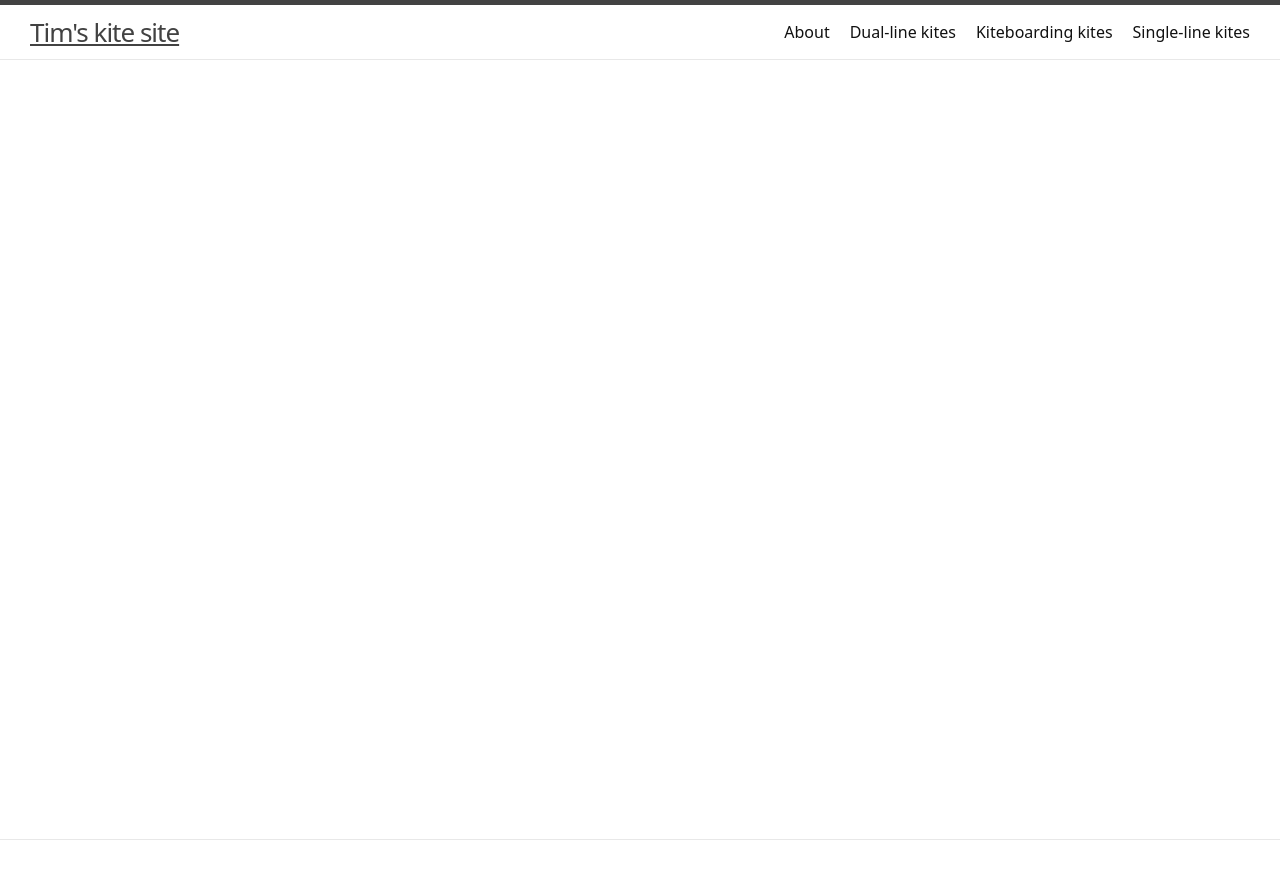
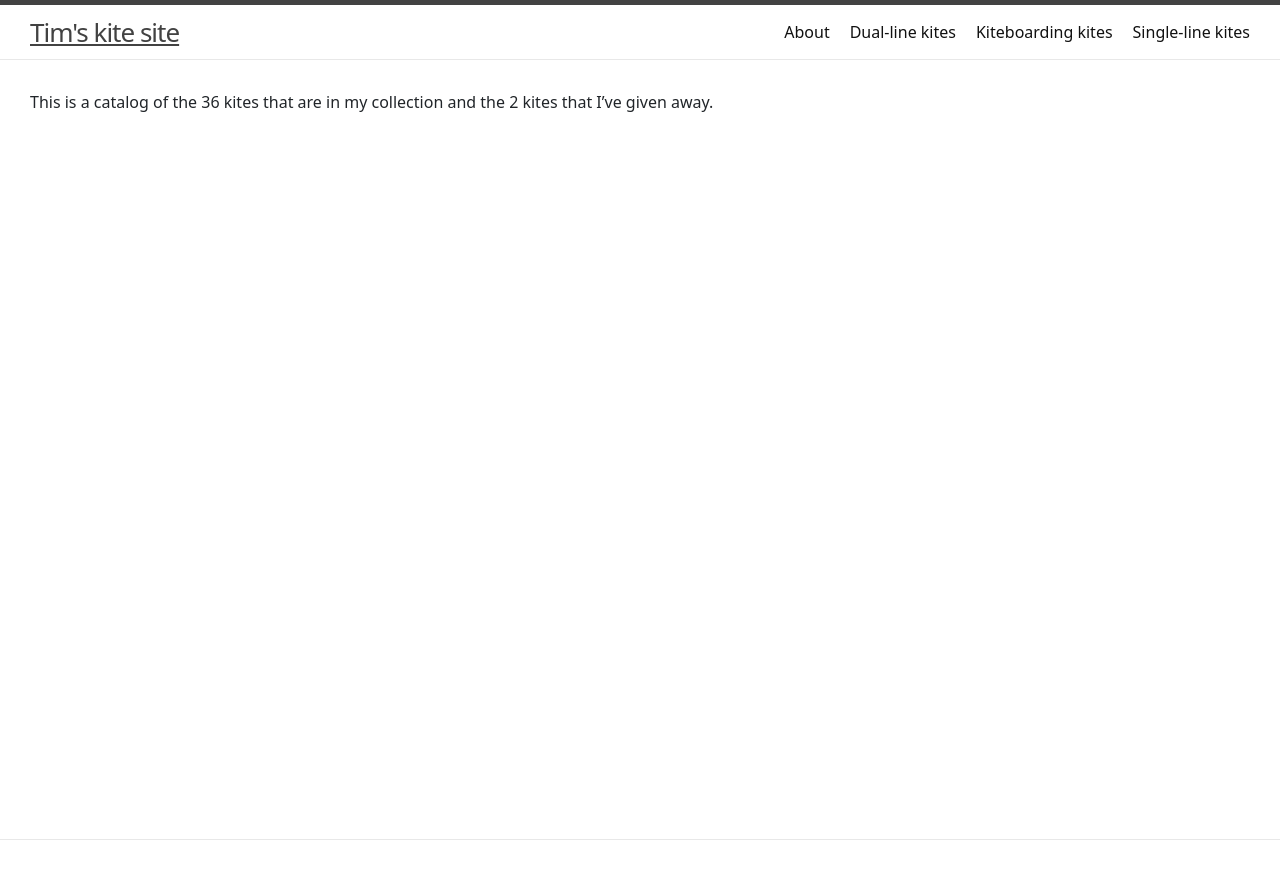
Before and after one commit to timothymcmackin/kite-site, a Jekyll site: the page built from index.markdown, in a window 1280 px wide. Shown: the top 879 px of the page. Built offline with Jekyll 4.4.1, drawn with Linux system fonts in a browser that asks for light colours.

Commit message:
Counting

```diff
--- a/index.markdown
+++ b/index.markdown
@@ -4,3 +4,29 @@
 
 layout: home
 ---
+
+{% assign kiteTotal = 0 %}
+{% assign givenAway = 0 %}
+{% for kite in site.dual %}
+  {% if kite.givenAway %}
+    {% assign givenAway = givenAway | plus: 1 %}
+  {% else %}
+    {% assign kiteTotal = kiteTotal | plus: 1 %}
+  {% endif %}
+{% endfor %}
+{% for kite in site.single %}
+  {% if kite.givenAway %}
+    {% assign givenAway = givenAway | plus: 1 %}
+  {% else %}
+    {% assign kiteTotal = kiteTotal | plus: 1 %}
+  {% endif %}
+{% endfor %}
+{% for kite in site.kiteboarding %}
+  {% if kite.givenAway %}
+    {% assign givenAway = givenAway | plus: 1 %}
+  {% else %}
+    {% assign kiteTotal = kiteTotal | plus: 1 %}
+  {% endif %}
+{% endfor %}
+
+This is a catalog of the {{ kiteTotal }} kites that are in my collection and the {{ givenAway }} kites that I've given away.
```
Also changed, not shown: kite_data/_dual/dreamon.md (+1 -0 lines), kite_data/_dual/quantum.md (+1 -0 lines).
